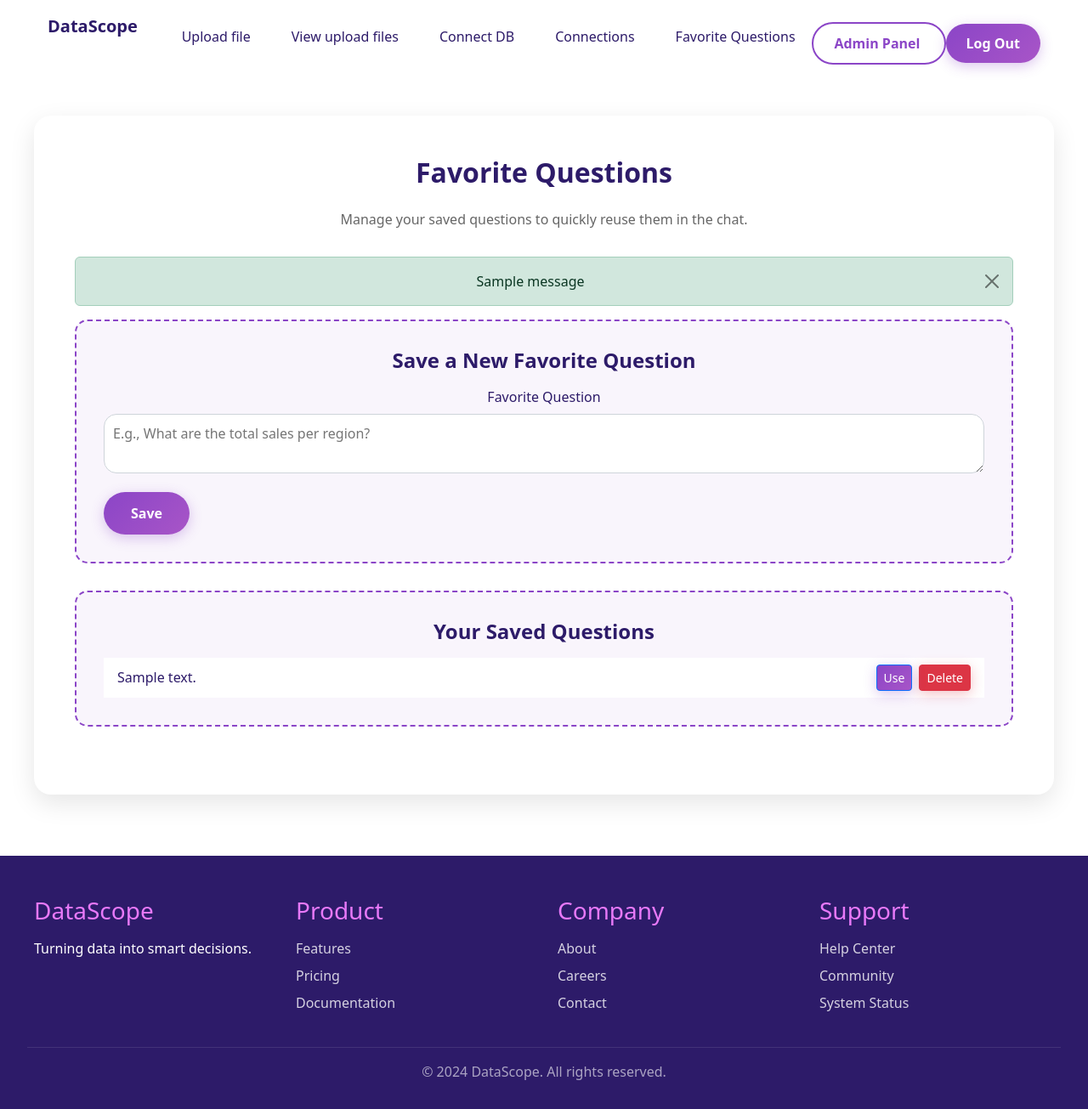
After one commit to mariafer26/DataScope, a Django app: page /favorites/ in a window 1280 px wide. The commit adds this page. Shown: the whole page at 85% size. Run offline with Django 4.2, Linux system fonts and the light colour scheme; a user stored in the database is signed in; tables that the repository leaves empty hold one stand-in row (values such as "Sample post"); one stand-in notice (Sample message) is shown; some libraries are stand-ins or nearby versions.

Commit message:
Added Feature of Saving Favorites Queries/Questions

```diff
--- a/Data/forms.py
+++ b/Data/forms.py
@@ -1,5 +1,5 @@
 from django import forms
-from .models import UploadedFile, DataSource
+from .models import UploadedFile, DataSource, FavoriteQuestion
 import os
 import pandas as pd
 
@@ -86,3 +86,15 @@ class DBConnectionForm(forms.ModelForm):
             for f in ("host", "port", "db_name", "username", "password"):
                 cleaned[f] = None
         return cleaned
+
+
+class FavoriteQuestionForm(forms.ModelForm):
+    class Meta:
+        model = FavoriteQuestion
+        fields = ["question_text"]
+        widgets = {
+            "question_text": forms.Textarea(attrs={"rows": 2, "placeholder": "E.g., What are the total sales per region?", "class": "stylish-textarea"})
+        }
+        labels = {
+            "question_text": "Favorite Question"
+        }
--- a/Data/models.py
+++ b/Data/models.py
@@ -27,6 +27,15 @@ class Query(models.Model):
 
     def __str__(self):
         return f"Query by {self.user.username} at {self.timestamp}"
+
+
+class FavoriteQuestion(models.Model):
+    user = models.ForeignKey(settings.AUTH_USER_MODEL, on_delete=models.CASCADE)
+    question_text = models.TextField()
+    created_at = models.DateTimeField(auto_now_add=True)
+
+    def __str__(self):
+        return f'Favorite question by {self.user.username}: "{self.question_text[:50]}..."'
 
 
 # Modelo de archivos subidos
--- a/Data/templates/base.html
+++ b/Data/templates/base.html
@@ -450,6 +450,7 @@
                     <li><a href="{% url 'dashboard' %}">View upload files</a></li>
                     <li><a href="{% url 'connect_db' %}">Connect DB</a></li>
                     <li><a href="{% url 'connections_list' %}">Connections</a></li>
+                    <li><a href="{% url 'favorite_questions' %}">Favorite Questions</a></li>
                     {% else %}
                     {% endif %}
                     {% endif %}
--- a/Data/templates/chat.html
+++ b/Data/templates/chat.html
@@ -126,7 +126,7 @@ form button:disabled {
 
   <form id="chat-form">
     {% csrf_token %}
-    <input type="text" name="question" id="question" placeholder="Ask your question..." autocomplete="off" required>
+    <input type="text" name="question" id="question" placeholder="Ask your question..." value="{{ initial_question|escapejs }}" autocomplete="off" required>
     <button type="submit" id="send-btn">Send</button>
   </form>
 </div>
--- /dev/null
+++ b/Data/templates/favorite_questions.html
@@ -0,0 +1,145 @@
+{% extends 'base.html' %}
+{% load static %}
+
+{% block title %}Favorite Questions - DataScope{% endblock %}
+
+{% block extra_css %}
+<link rel="stylesheet" href="{% static 'css/upload.css' %}">
+<style>
+  .favorite-container {
+      max-width: 1200px;
+      margin: 6rem auto 2rem;
+      padding: 3rem;
+      background: #fff;
+      border-radius: 20px;
+      box-shadow: 0 10px 30px rgba(0,0,0,0.1);
+  }
+  .favorite-container h1 {
+      font-size: 2rem;
+      font-weight: 800;
+      color: #2D1B69;
+      margin-bottom: 1.5rem;
+      text-align: center;
+  }
+  .favorite-box {
+      border: 2px dashed #8B45C7;
+      border-radius: 15px;
+      padding: 2rem;
+      background: rgba(139, 69, 199, 0.05);
+      margin-bottom: 2rem;
+  }
+  .favorite-box h3 {
+      font-size: 1.5rem;
+      font-weight: 700;
+      color: #2D1B69;
+      margin-bottom: 1rem;
+  }
+  .favorite-box, .favorite-box * { color: #2D1B69; }
+  .submit-btn {
+      padding: 0.8rem 2rem;
+      background: linear-gradient(135deg, #8B45C7, #A855C7);
+      color: white;
+      border: none;
+      border-radius: 30px;
+      font-weight: 600;
+      cursor: pointer;
+      transition: all 0.3s ease;
+      box-shadow: 0 4px 15px rgba(139, 69, 199, 0.3);
+  }
+  .submit-btn:hover { transform: translateY(-2px); box-shadow: 0 6px 20px rgba(139, 69, 199, 0.4); }
+
+  .btn-primary {
+      padding: 0.8rem 2rem;
+      background: linear-gradient(135deg, #8B45C7, #A855C7);
+      color: white;
+      border: none;
+      border-radius: 30px;
+      font-weight: 600;
+      cursor: pointer;
+      transition: all 0.3s ease;
+      box-shadow: 0 4px 15px rgba(139, 69, 199, 0.3);
+  }
+
+  .btn-primary:hover { transform: translateY(-2px); box-shadow: 0 6px 20px rgba(139, 69, 199, 0.4); }
+
+  .btn-danger {
+      padding: 0.8rem 2rem;
+      background: #dc3545;
+      color: white;
+      border: none;
+      border-radius: 30px;
+      font-weight: 600;
+      cursor: pointer;
+      transition: all 0.3s ease;
+      box-shadow: 0 4px 15px rgba(220, 53, 69, 0.3);
+  }
+
+  .btn-danger:hover { transform: translateY(-2px); box-shadow: 0 6px 20px rgba(220, 53, 69, 0.4); }
+
+  .stylish-textarea {
+      border-radius: 15px;
+      border: 1px solid #ced4da;
+      padding: 10px;
+      transition: border-color .15s ease-in-out,box-shadow .15s ease-in-out;
+      width: 100%;
+  }
+
+  .stylish-textarea:focus {
+      border-color: #8B45C7;
+      outline: 0;
+      box-shadow: 0 0 0 0.25rem rgba(139, 69, 199, 0.25);
+  }
+</style>
+{% endblock %}
+
+{% block content %}
+<section class="favorite-container">
+    <h1>Favorite Questions</h1>
+    <p style="margin-bottom: 2rem; color: #666; text-align:center;">
+      Manage your saved questions to quickly reuse them in the chat.
+    </p>
+
+    {% if messages %}
+        {% for message in messages %}
+            <div class="alert alert-{{ message.tags }} alert-dismissible fade show" role="alert">
+                {{ message }}
+                <button type="button" class="btn-close" data-bs-dismiss="alert" aria-label="Close"></button>
+            </div>
+        {% endfor %}
+    {% endif %}
+
+    <div class="favorite-box">
+        <h3>Save a New Favorite Question</h3>
+        <form action="{% url 'favorite_questions' %}" method="post">
+            {% csrf_token %}
+            <div class="mb-3">
+                <label for="{{ form.question_text.id_for_label }}" class="form-label">{{ form.question_text.label }}</label>
+                {{ form.question_text }}
+            </div>
+            <button type="submit" class="submit-btn">Save</button>
+        </form>
+    </div>
+
+    <div class="favorite-box">
+        <h3>Your Saved Questions</h3>
+        {% if favorites %}
+            <ul class="list-group list-group-flush">
+                {% for fav in favorites %}
+                    <li class="list-group-item d-flex justify-content-between align-items-center">
+                        <p class="mb-0">{{ fav.question_text }}</p>
+                        <div class="d-flex ms-auto">
+                            <a href="{% url 'use_favorite_question' fav.id %}" class="btn btn-sm btn-primary">Use</a>
+                            <form action="{% url 'delete_favorite_question' fav.id %}" method="post" class="d-inline ms-2" onsubmit="return confirm('Are you sure you want to delete this question?');">
+                                {% csrf_token %}
+                                <button type="submit" class="btn btn-sm btn-danger">Delete</button>
+                            </form>
+                        </div>
+                    </li>
+                {% endfor %}
+            </ul>
+        {% else %}
+            <p>You have no saved questions yet.</p>
+        {% endif %}
+    </div>
+</section>
+{% endblock %}
--- a/Data/views.py
+++ b/Data/views.py
@@ -1,7 +1,7 @@
 from django.shortcuts import render, redirect, get_object_or_404
 from django.contrib import messages
-from .forms import UploadFileForm, DBConnectionForm
-from .models import UploadedFile, DataSource
+from .forms import UploadFileForm, DBConnectionForm, FavoriteQuestionForm
+from .models import UploadedFile, DataSource, FavoriteQuestion
 from django.contrib.auth import authenticate, login, logout
 from django.contrib.auth.forms import AuthenticationForm
 from .user_forms import CustomUserCreationForm
@@ -232,6 +232,7 @@ def ask_chat_view(request, source_type, source_id):
     source_type: 'file' o 'db'
     source_id: id del UploadedFile o DataSource
     """
+    initial_question = request.GET.get("question", "")
 
     # --- Determinar fuente ---
     if source_type == "file":
@@ -365,6 +366,7 @@ def ask_chat_view(request, source_type, source_id):
         "source": source,
         "source_type": source_kind,
         "chat_history": chat_history,
+        "initial_question": initial_question,
     })
 
 
@@ -701,3 +703,71 @@ def show_table_view(request):
         return render(
             request, "show_table.html", {"table_html": html, "table_name": table}
         )
+
+
+@login_required
+def favorite_questions_view(request):
+    if request.method == "POST":
+        form = FavoriteQuestionForm(request.POST)
+        if form.is_valid():
+            favorite = form.save(commit=False)
+            favorite.user = request.user
+            favorite.save()
+            messages.success(request, "Favorite question saved!")
+            return redirect("favorite_questions")
+    else:
+        form = FavoriteQuestionForm()
+
+    favorites = FavoriteQuestion.objects.filter(user=request.user).order_by("-created_at")
+    return render(request, "favorite_questions.html", {"favorites": favorites, "form": form})
+
+
+@login_required
+@require_http_methods(["POST"])
+def delete_favorite_question_view(request, question_id):
+    question = get_object_or_404(FavoriteQuestion, id=question_id, user=request.user)
+    question.delete()
+    messages.success(request, "Favorite question deleted.")
+    return redirect("favorite_questions")
+
+
+@login_required
+def use_favorite_question_view(request, question_id):
+    question = get_object_or_404(FavoriteQuestion, id=question_id, user=request.user)
+
+    # Find the last source the user interacted with to redirect them back
+    # This is a simple approach; a more robust solution might store the
+    # last active source in the session.
+    last_source = None
+    if 'last_upload_context' in request.session:
+        # This is a custom session key I see in the code
+        # It seems to be related to the analyze_db_view
+        # I will assume it has the source info.
+        # A better approach would be to have a consistent way of storing the last source.
+        pass # I will leave this for now and redirect to dashboard if no source is found
+
+    # For now, let's just redirect to the dashboard, and the user can select the source again.
+    # A better implementation would be to redirect to the last used source.
+
+    # The user will be redirected to the dashboard, and from there they can select a source
+    # and the question will be in the chat.
+    # I will modify the ask_chat_view to handle the question from the URL.
+
+    # I will construct the redirect URL to the chat page of the last active source
+    # For now, I will just redirect to the dashboard.
+    # I will need to find a way to get the last active source.
+
+    # Looking at the code, there is a `is_active` field in the `DataSource` model.
+    # I will use that to find the active source.
+    active_source = DataSource.objects.filter(user=request.user, is_active=True).first()
+
+    if active_source:
+        return redirect(f"/ask/db/{active_source.id}/?question={question.question_text}")
+    else:
+        # If no active DB source, try to find the last uploaded file
+        last_file = UploadedFile.objects.filter(user=request.user).order_by("-uploaded_at").first()
+        if last_file:
+            return redirect(f"/ask/file/{last_file.id}/?question={question.question_text}")
+
+    messages.info(request, "Please select a data source to use this favorite question.")
+    return redirect("dashboard")
--- a/DataScope/urls.py
+++ b/DataScope/urls.py
@@ -41,6 +41,10 @@ urlpatterns = [
         name="select_table",
     ),
     path("show-table/", views.show_table_view, name="show_table"),
+    # Favorite questions
+    path("favorites/", views.favorite_questions_view, name="favorite_questions"),
+    path("favorites/delete/<int:question_id>/", views.delete_favorite_question_view, name="delete_favorite_question"),
+    path("favorites/use/<int:question_id>/", views.use_favorite_question_view, name="use_favorite_question"),
 ]
 
 if settings.DEBUG:
```
Also changed, not shown: Data/migrations/0002_favoritequestion.py (added).
